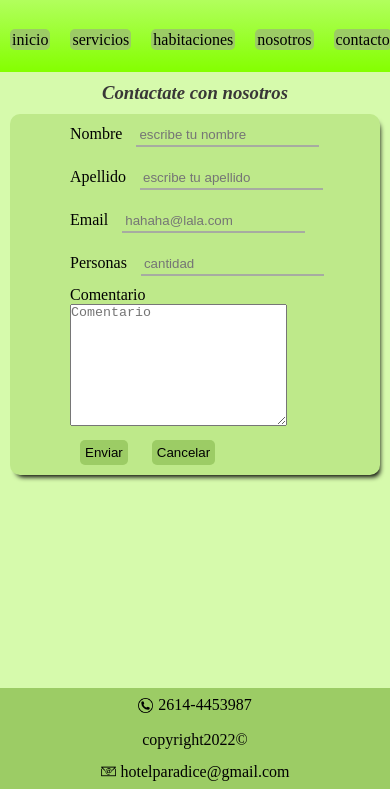
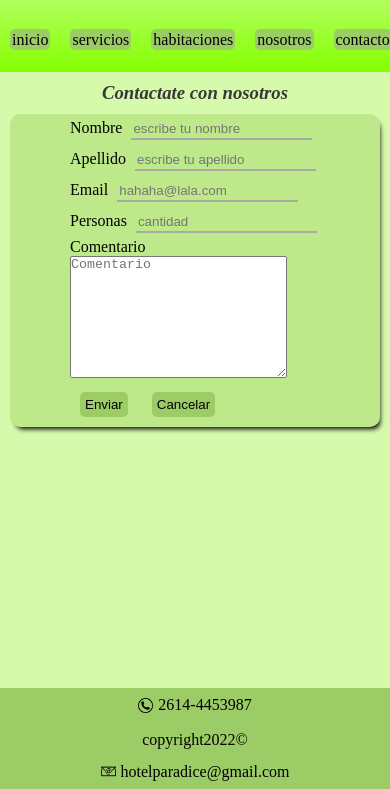
Before and after one commit to PatricioAdaro/PreEntrega2-Adaro, a plain HTML site: page pages/contacto.html in a window 390 px wide. Shown: the part 55-844 px from the top of the page. Drawn offline with Linux system fonts and the light colour scheme.

Commit message:
hotel-pages-responsive

```diff
--- a/css/style.css
+++ b/css/style.css
@@ -5,7 +5,7 @@
 }
 body{
 
-    height:100vh;
+    height: 100vh;
     width: 100vw;
     overflow-x: hidden;
     display: grid;
@@ -15,8 +15,6 @@ body{
     "header header"
     "main main"
     "footer footer";
-
-
 }
 header{
     height: 15vh;
@@ -101,7 +99,7 @@ main{
     width:45vw;
 }
 .parrafo1{
-    color: rgb(152, 107, 3);
+    color: rgb(4, 44, 13);
     font-style: italic;
     text-align:left;
     font-size: 1.2rem;
@@ -197,7 +195,7 @@ footer div{
   #mainServ div h2{
     margin:40px 0px 5px 40px;
 }
-#mainServ div p{
+  #mainServ div p{
     margin-left: 40px;
 }
 
@@ -496,7 +494,16 @@ main{
         "resto"
         "excursion"
         "spa";
+        justify-content: center;
+        align-items: center;
         overflow: scroll;
+    }
+    #mainServ div h2{
+        margin:10px 0px 5px 40px;
+    }
+      #mainServ div p{
+        margin-left: 40px;
+        margin-bottom: 50px;
     }
 
     /* MAIN DE LA PAGINA HABITACIONES */
@@ -549,6 +556,26 @@ main{
     iframe{
         height: 200px;
     }
+
+    /* MAIN DE CONTACTO */
+
+    form{
+        box-shadow: 3px 5px 5px -3px  ;
+        background-color: #bee98a;
+        border-radius: 10px;
+        width:370px;
+        display: flex;
+        flex-direction: column;
+        justify-content: center;
+
+    }
+    .imputCont{
+        background-color:  #bee98a;
+         padding: 2px;
+         margin: 5px;
+         border: none;
+         border-bottom:2px solid #a7aba1;
+     }
 }
 @media(max-width:320px) {
 }
```
